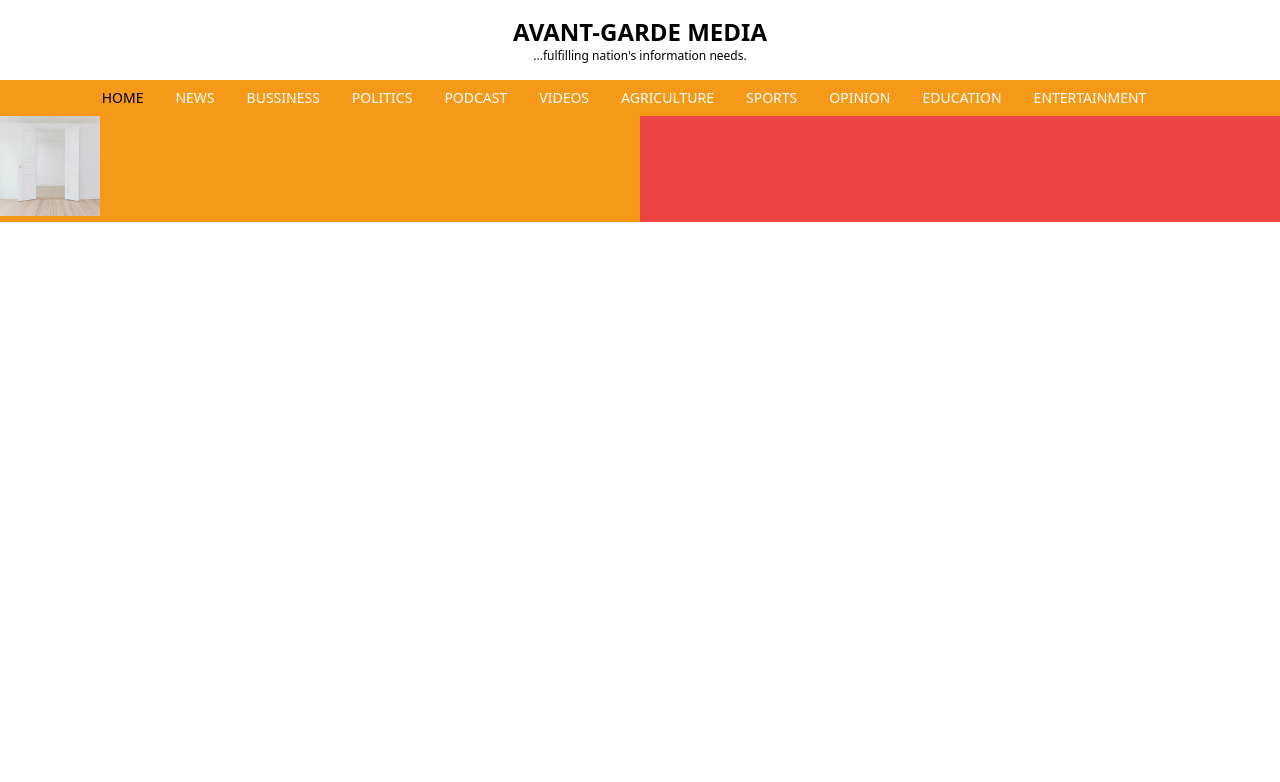
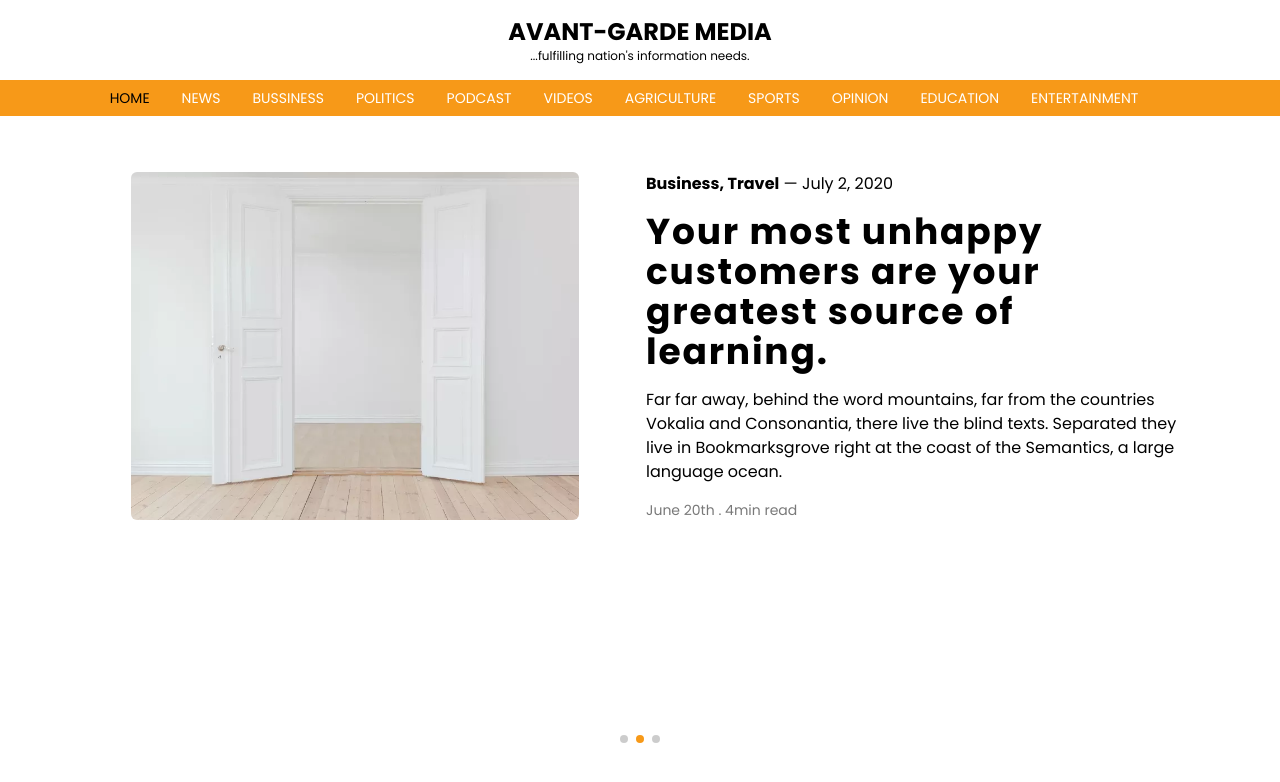
Before and after one commit to umarfaruq43/news-app, a Next.js app: page / in a window 1280 px wide. Shown: the top 782 px of the page. Built offline with nearby package versions, Linux system fonts and the light colour scheme.

Commit message:
update: Build the news slider

```diff
--- a/Layout/MiniLayout.jsx
+++ /dev/null
@@ -1,7 +0,0 @@
-import React from "react";
-
-const MiniLayout = ({ children }) => {
-  return <div className="max-w-6xl px-3 mx-auto hidden">{children}</div>;
-};
-
-export default MiniLayout;
--- a/components/Bigcard.jsx
+++ b/components/Bigcard.jsx
@@ -1,22 +1,49 @@
 import Image from "next/image";
+import Link from "next/link";
 import React from "react";
-import MiniLayout from "../Layout/MiniLayout";
 
 const Bigcard = () => {
   return (
-    <MiniLayout>
-      <div className="grid grid-cols-2 w-full ">
-        <div className=" bg-gold">
+    <div className="grid md:grid-cols-2 gap-3 max-w-md md:max-w-full mx-auto">
+      <div className="  ">
+        <div
+          className="overflow-hidden rounded-md relative mx-auto min-h-image  h-full"
+          style={{ maxWidth: "448px" }}
+        >
           <Image
             src="/images/post.webp"
             alt="Post Image "
-            width="100%"
-            height="100%"
+            //   width="10%"
+            //   height="100%"
+            layout="fill"
+            objectFit="cover"
+            //   className=""
           />
         </div>
-        <div className=" bg-red-500"></div>
       </div>
-    </MiniLayout>
+      <div className="">
+        <div>
+          <div className="mb-4">
+            <strong>Business, Travel</strong> — July 2, 2020
+          </div>
+          <h1 className="text-3xl md:text-4xl font-bold  mb-4 max-w-full md:max-w-md  tracking-wider ">
+            <Link href="/">
+              <a>
+                Your most unhappy customers are your greatest source of
+                learning.
+              </a>
+            </Link>
+          </h1>
+        </div>
+        <div className="text-ellipsis overflow-hidden ... h-24">
+          Far far away, behind the word mountains, far from the countries
+          Vokalia and Consonantia, there live the blind texts. Separated they
+          live in Bookmarksgrove right at the coast of the Semantics, a large
+          language ocean.
+        </div>
+        <div className="mt-4 text-sm text-fadegray">June 20th . 4min read</div>
+      </div>
+    </div>
   );
 };
 
--- /dev/null
+++ b/components/Smallcard.jsx
@@ -0,0 +1,9 @@
+import React from 'react'
+
+const Smallcard = () => {
+  return (
+    <div>Smallcard</div>
+  )
+}
+
+export default Smallcard
--- a/package.json
+++ b/package.json
@@ -13,7 +13,8 @@
     "markdown-it": "^12.3.2",
     "next": "12.0.8",
     "react": "17.0.2",
-    "react-dom": "17.0.2"
+    "react-dom": "17.0.2",
+    "swiper": "^8.3.1"
   },
   "devDependencies": {
     "@tailwindcss/typography": "^0.5.0",
--- a/pages/index.js
+++ b/pages/index.js
@@ -3,7 +3,18 @@ import matter from "gray-matter";
 import Image from "next/image";
 import Link from "next/link";
 import Bigcard from "../components/Bigcard";
-import MiniLayout from "../Layout/MiniLayout";
+import { Swiper, SwiperSlide } from "swiper/react";
+import SwiperCore, {
+  Navigation,
+  Pagination,
+  Scrollbar,
+  A11y,
+  Autoplay,
+} from "swiper";
+import "swiper/css";
+import "swiper/css/navigation";
+import "swiper/css/pagination";
+import "swiper/css/scrollbar";
 
 export async function getStaticProps() {
   const files = fs.readdirSync("posts");
@@ -26,11 +37,28 @@ export async function getStaticProps() {
 }
 
 export default function Home({ posts }) {
+  SwiperCore.use([Autoplay]);
   return (
-    <div className="">
-      <MiniLayout>
-        <Bigcard />
-      </MiniLayout>
+    <div className="max-w-6xl px-3 mx-auto py-14">
+      <Swiper
+        modules={[Pagination, Scrollbar, A11y]}
+        spaceBetween={0}
+        slidesPerView={1}
+        pagination={{ clickable: true }}
+        onSwiper={(swiper) => console.log(swiper)}
+        onSlideChange={() => console.log("slide change")}
+        autoplay={{ delay: 4000 }}
+      >
+        <SwiperSlide>
+          <Bigcard />
+        </SwiperSlide>
+        <SwiperSlide>
+          <Bigcard />
+        </SwiperSlide>
+        <SwiperSlide>
+          <Bigcard />
+        </SwiperSlide>
+      </Swiper>
 
       {/* {posts.map(({ slug, frontmatter }) => (
         <div
--- a/styles/globals.css
+++ b/styles/globals.css
@@ -1,7 +1,12 @@
+@import url("https://fonts.googleapis.com/css2?family=Poppins:wght@400;500;700&display=swap");
+
 @import "tailwindcss/base";
 @import "tailwindcss/components";
 @import "tailwindcss/utilities";
 
+html {
+  font-family: "Poppins", sans-serif;
+}
 .nav::-webkit-scrollbar {
   width: 5px;
   height: 3px;
@@ -17,3 +22,18 @@
   background: #888;
   border-radius: 30px;
 }
+.swiper {
+  position: unset !important;
+}
+.swiper-horizontal > .swiper-pagination-bullets,
+.swiper-pagination-bullets.swiper-pagination-horizontal,
+.swiper-pagination-custom,
+.swiper-pagination-fraction {
+  /* display: none !important; */
+  bottom: 50px !important;
+}
+/* .swiper-pagination-bullet .swiper-pagination-bullet-active {
+} */
+.swiper-pagination-bullet-active {
+  background-color: #f79918 !important;
+}
--- a/tailwind.config.js
+++ b/tailwind.config.js
@@ -9,6 +9,11 @@ module.exports = {
         gold: "#f79918",
         white: "#FFFFFF",
         black: "#000000",
+        fadegray: "#797979",
+      },
+
+      minHeight: {
+        image: "300px",
       },
     },
   },
```
Also changed, not shown: 1 other file (tests, documents, lock files or other folders).
